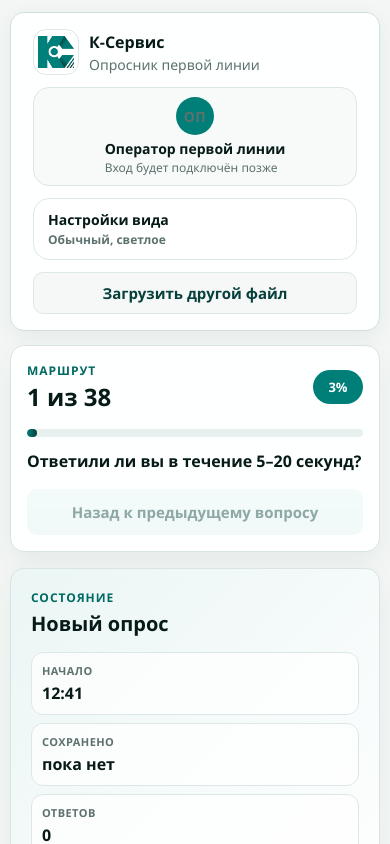
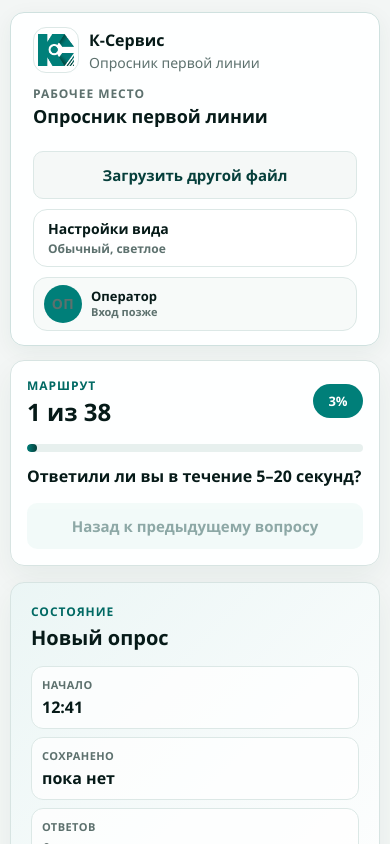
Before and after one commit to DenisBoytsov41/questionnaire-runner, a React (Vite) app: page / in a window 390 px wide. Shown: the top 844 px of the page. Built offline with nearby package versions, Linux system fonts and the light colour scheme.

Commit message:
Rework top bar layout and view menu

```diff
--- a/src/App.css
+++ b/src/App.css
@@ -3063,3 +3063,258 @@ html[data-vision="easy"] .top-bar .view-menu .view-settings {
     width: 100%;
   }
 }
+
+/* Новая компоновка верхней панели: продукт слева, действия справа. */
+.top-bar {
+  display: grid;
+  grid-template-columns: minmax(360px, 1fr) auto;
+  gap: 24px;
+  align-items: center;
+  min-height: 86px;
+  padding: 14px 22px;
+}
+
+.top-bar .top-bar-main {
+  display: flex;
+  flex-direction: row;
+  align-items: center;
+  gap: 24px;
+  min-width: 0;
+}
+
+.workplace-title {
+  display: grid;
+  gap: 3px;
+  min-width: 0;
+  padding-left: 22px;
+  border-left: 1px solid #dce8e6;
+}
+
+.workplace-title span {
+  color: var(--ks-muted);
+  font-size: 12px;
+  font-weight: 800;
+  letter-spacing: 0.08em;
+  text-transform: uppercase;
+}
+
+.workplace-title strong {
+  overflow: hidden;
+  color: var(--ks-ink);
+  font-size: 18px;
+  line-height: 1.15;
+  text-overflow: ellipsis;
+  white-space: nowrap;
+}
+
+.top-bar .top-bar-actions {
+  display: flex;
+  flex-direction: row;
+  align-items: center;
+  justify-content: flex-end;
+  gap: 10px;
+  min-width: 0;
+}
+
+.top-file-button {
+  min-height: 48px;
+  white-space: nowrap;
+}
+
+.operator-profile {
+  min-width: 0;
+  border: 1px solid #dce8e6;
+  cursor: default;
+}
+
+button.operator-profile {
+  display: inline-flex;
+  flex: 0 0 auto;
+  flex-direction: row;
+  align-items: center;
+  gap: 9px;
+  min-height: 48px;
+  padding: 7px 10px;
+  border-radius: 999px;
+  background: #f7faf9;
+  color: var(--ks-ink);
+}
+
+.operator-profile-text {
+  display: grid;
+  gap: 1px;
+  min-width: 0;
+  text-align: left;
+}
+
+.operator-profile-text strong {
+  color: var(--ks-ink);
+  font-size: 13px;
+  line-height: 1.1;
+}
+
+.operator-profile-text small {
+  color: var(--ks-muted);
+  font-size: 11px;
+  font-weight: 650;
+}
+
+.view-menu {
+  position: relative;
+  flex: 0 0 auto;
+}
+
+.view-menu-toggle {
+  display: grid;
+  min-width: 180px;
+  min-height: 48px;
+  cursor: pointer;
+  gap: 2px;
+  padding: 9px 14px;
+  border: 1px solid #dce8e6;
+  border-radius: 14px;
+  background: #ffffff;
+  color: var(--ks-ink);
+  text-align: left;
+}
+
+.view-menu-toggle span {
+  color: var(--ks-ink);
+  font-size: 14px;
+  font-weight: 850;
+}
+
+.view-menu-toggle small {
+  color: var(--ks-muted);
+  font-size: 12px;
+  font-weight: 650;
+}
+
+.view-menu-toggle:hover,
+.view-menu-toggle[aria-expanded="true"] {
+  border-color: var(--ks-brand);
+  background: #f7faf9;
+  box-shadow: 0 0 0 4px rgba(0, 135, 127, 0.1);
+}
+
+.top-bar .view-menu .view-settings {
+  position: absolute;
+  z-index: 80;
+  top: calc(100% + 12px);
+  right: 0;
+  display: grid;
+  width: min(430px, calc(100vw - 32px));
+  gap: 14px;
+  padding: 18px;
+  border: 1px solid #cfe1df;
+  border-radius: 20px;
+  background: #ffffff;
+  box-shadow: 0 28px 70px rgba(6, 63, 59, 0.18);
+}
+
+.view-settings-footer {
+  display: grid;
+  gap: 10px;
+  padding-top: 12px;
+  border-top: 1px solid #dce8e6;
+}
+
+.view-settings-footer p {
+  margin: 0;
+  color: var(--ks-muted);
+  font-size: 13px;
+  line-height: 1.45;
+}
+
+.view-reset-button {
+  width: 100%;
+}
+
+html[data-theme="dark"] .workplace-title {
+  border-left-color: #2d6b64;
+}
+
+html[data-theme="dark"] .workplace-title strong,
+html[data-theme="dark"] .view-menu-toggle span,
+html[data-theme="dark"] .operator-profile-text strong {
+  color: #ffffff;
+}
+
+html[data-theme="dark"] .workplace-title span,
+html[data-theme="dark"] .view-menu-toggle small,
+html[data-theme="dark"] .operator-profile-text small,
+html[data-theme="dark"] .view-settings-footer p {
+  color: #c6dfda;
+}
+
+html[data-theme="dark"] .view-menu-toggle,
+html[data-theme="dark"] button.operator-profile,
+html[data-theme="dark"] .top-bar .view-menu .view-settings {
+  border-color: #2d6b64;
+  background: #0f322e;
+  color: #ffffff;
+}
+
+html[data-theme="dark"] .view-menu-toggle:hover,
+html[data-theme="dark"] .view-menu-toggle[aria-expanded="true"] {
+  border-color: #66d8cf;
+  background: #143f3a;
+  box-shadow: 0 0 0 4px rgba(102, 216, 207, 0.12);
+}
+
+html[data-theme="dark"] .view-settings-footer {
+  border-top-color: #2d6b64;
+}
+
+@media (max-width: 1180px) {
+  .top-bar {
+    grid-template-columns: 1fr;
+  }
+
+  .top-bar .top-bar-actions {
+    justify-content: flex-start;
+    flex-wrap: wrap;
+  }
+
+  .top-file-button,
+  .view-menu-toggle {
+    min-width: 0;
+  }
+}
+
+@media (max-width: 760px) {
+  .top-bar .top-bar-main {
+    align-items: flex-start;
+    flex-direction: column;
+    gap: 12px;
+  }
+
+  .workplace-title {
+    padding-left: 0;
+    border-left: 0;
+  }
+
+  .top-bar .top-bar-actions {
+    display: grid;
+    grid-template-columns: 1fr;
+    width: 100%;
+  }
+
+  .top-file-button,
+  .view-menu,
+  .view-menu-toggle,
+  button.operator-profile {
+    width: 100%;
+  }
+
+  button.operator-profile {
+    justify-content: flex-start;
+    border-radius: 14px;
+  }
+
+  .top-bar .view-menu .view-settings {
+    left: 0;
+    right: auto;
+    width: 100%;
+  }
+}
--- a/src/shared/ui/BrandHeader.tsx
+++ b/src/shared/ui/BrandHeader.tsx
@@ -1,4 +1,4 @@
-import { useEffect, useState } from "react";
+import { useEffect, useRef, useState } from "react";
 
 interface BrandHeaderProps {
   subtitle: string;
@@ -44,6 +44,8 @@ const visionOptions: Array<{ value: VisionMode; label: string }> = [
 
 export function BrandHeader({ subtitle, action }: BrandHeaderProps) {
   const [settings, setSettings] = useState<UiSettings>(readSettings);
+  const [isViewMenuOpen, setIsViewMenuOpen] = useState(false);
+  const viewMenuRef = useRef<HTMLDivElement | null>(null);
   const activeTextScale = textScaleOptions.find((option) => option.value === settings.textScale);
   const activeTheme = themeOptions.find((option) => option.value === settings.theme);
 
@@ -61,12 +63,47 @@ export function BrandHeader({ subtitle, action }: BrandHeaderProps) {
     }
   }, [settings]);
 
+  useEffect(() => {
+    if (!isViewMenuOpen) {
+      return;
+    }
+
+    function handlePointerDown(event: PointerEvent) {
+      const target = event.target as Node | null;
+
+      if (target && viewMenuRef.current?.contains(target)) {
+        return;
+      }
+
+      setIsViewMenuOpen(false);
+    }
+
+    function handleKeyDown(event: KeyboardEvent) {
+      if (event.key === "Escape") {
+        setIsViewMenuOpen(false);
+      }
+    }
+
+    document.addEventListener("pointerdown", handlePointerDown);
+    document.addEventListener("keydown", handleKeyDown);
+
+    return () => {
+      document.removeEventListener("pointerdown", handlePointerDown);
+      document.removeEventListener("keydown", handleKeyDown);
+    };
+  }, [isViewMenuOpen]);
+
   const updateSettings = (nextSettings: Partial<UiSettings>) => {
     setSettings((currentSettings) => ({ ...currentSettings, ...nextSettings }));
   };
 
+  const resetSettings = () => {
+    setSettings(defaultSettings);
+  };
+
   return (
     <div className="top-bar">
+      <div className="top-bar-main">
         <div className="brand-lockup">
           <span className="brand-logo-mark">
             <img src="/ks-logo-full.png" alt="К-Сервис" className="brand-logo" />
@@ -78,24 +115,34 @@ export function BrandHeader({ subtitle, action }: BrandHeaderProps) {
           </div>
         </div>
 
-      <div className="top-bar-actions">
-        <div className="operator-profile" aria-label="Профиль оператора">
-          <span className="operator-avatar">ОП</span>
-          <div>
-            <strong>Оператор первой линии</strong>
-            <span>Вход будет подключён позже</span>
+        <div className="workplace-title">
+          <span>Рабочее место</span>
+          <strong>Опросник первой линии</strong>
         </div>
       </div>
 
-        <details className="view-menu">
-          <summary>
+      <div className="top-bar-actions">
+        {action && (
+          <button type="button" className="secondary-button top-file-button" onClick={action.onClick}>
+            {action.label}
+          </button>
+        )}
+
+        <div className="view-menu" ref={viewMenuRef}>
+          <button
+            type="button"
+            className="view-menu-toggle"
+            aria-expanded={isViewMenuOpen}
+            onClick={() => setIsViewMenuOpen((isOpen) => !isOpen)}
+          >
             <span>Настройки вида</span>
             <small>
               {activeTextScale?.label}, {activeTheme?.label.toLowerCase()}
               {settings.visionMode === "easy" ? ", читаемость" : ""}
             </small>
-          </summary>
+          </button>
 
+          {isViewMenuOpen && (
             <div className="view-settings" aria-label="Настройки внешнего вида">
               <SettingButtons
                 label="Размер текста"
@@ -118,18 +165,27 @@ export function BrandHeader({ subtitle, action }: BrandHeaderProps) {
                 onChange={(visionMode) => updateSettings({ visionMode })}
               />
 
-            <p className="view-settings-note">
-              Эти параметры сохраняются только в этом браузере. После подключения входа их можно будет хранить в
-              профиле сотрудника.
+              <div className="view-settings-footer">
+                <p>
+                  Пока настройки сохраняются только в этом браузере. После подключения входа перенесём их в профиль
+                  сотрудника.
                 </p>
+
+                <button type="button" className="secondary-button view-reset-button" onClick={resetSettings}>
+                  Сбросить настройки вида
+                </button>
               </div>
-        </details>
+            </div>
+          )}
+        </div>
 
-        {action && (
-          <button type="button" className="secondary-button" onClick={action.onClick}>
-            {action.label}
+        <button type="button" className="operator-profile" aria-label="Профиль оператора">
+          <span className="operator-avatar">ОП</span>
+          <span className="operator-profile-text">
+            <strong>Оператор</strong>
+            <small>Вход позже</small>
+          </span>
         </button>
-        )}
       </div>
     </div>
   );
```
Lines whose indentation alone changed are shown as unchanged.
